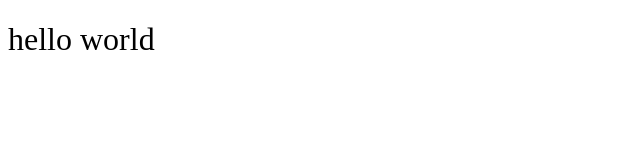
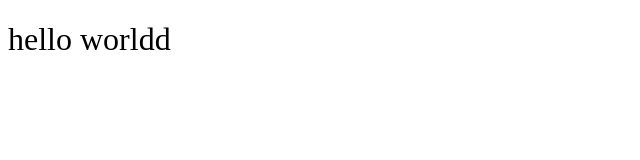
Before and after one commit to Kama0104/kama0104.github.io, a plain HTML site: page midterm/index.html in a window 1280 px wide. Shown: the full height of the page, 0-640 px from the left. Drawn offline with Linux system fonts and the light colour scheme.

Commit message:
makes clone

```diff
--- a/midterm/index.html
+++ b/midterm/index.html
@@ -12,7 +12,7 @@
 <body>
     <div class="wrapper">
         <header>
-            <h1>hello world</h1>
+            <h1>hello worldd</h1>
         </header>
 
     </div>
```
